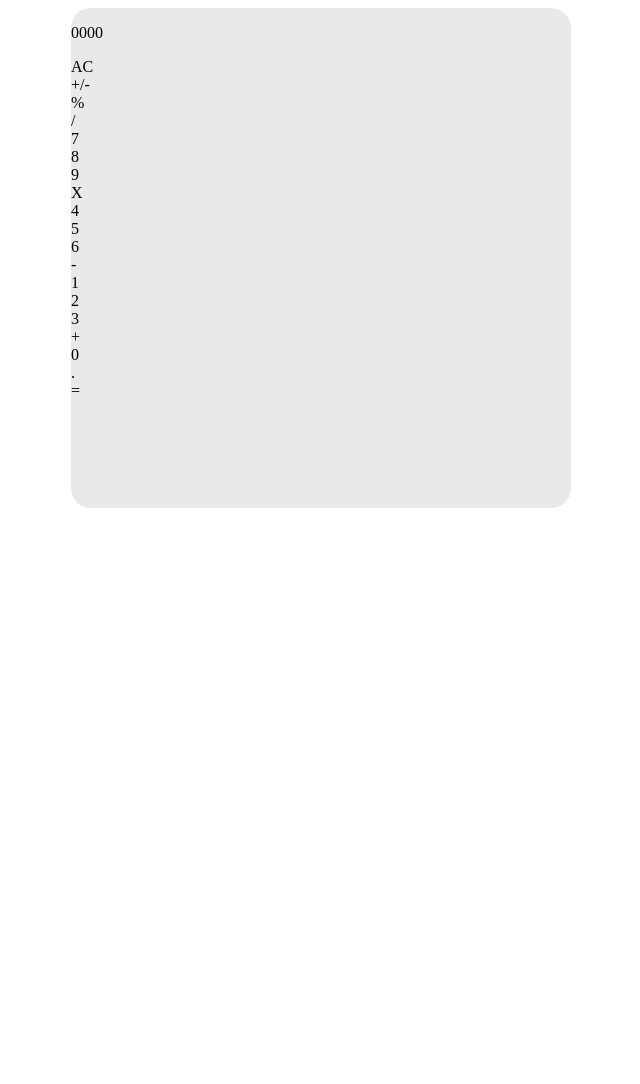
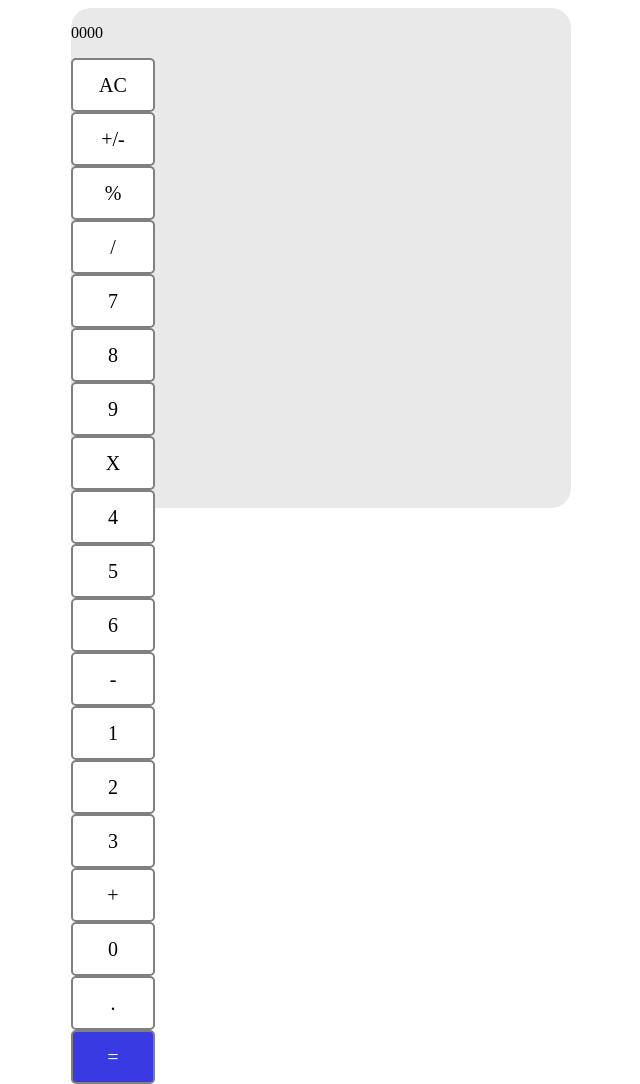
Before and after one commit to Ibragim1337/Calculator, a plain HTML site: page index.html in a window 1280 px wide. Shown: the whole page, without its empty margins (319-959 px from the left). Before the commit the page ends 800 px from the top, so only its background shows below. Drawn offline with Linux system fonts and the light colour scheme.

Commit message:
buttons style

```diff
--- a/index.html
+++ b/index.html
@@ -35,7 +35,7 @@
 
         <div class="btn zero">0</div>
         <div class="btn dot">.</div>
-        <div class="btn equal">=</div>
+        <div class="btn equal bg-blue">=</div>
       </div>
     </div>
 </body>
--- a/style.css
+++ b/style.css
@@ -8,3 +8,40 @@ body {
   background-color: rgb(233, 233, 233);
   border-radius: 20px;
 }
+
+.btn{
+  background-color: white;
+  border: 2px solid grey;
+  height: 50px;
+  width: 80px;
+  border-radius: 5px;
+  text-align: center;
+  line-height: 50px;
+  font-size: 20px;
+  cursor: pointer;
+  user-select: none;
+}
+
+.equal{
+  color: white;
+}
+
+.btn:hover {
+  background-color: rgb(243, 243, 243);
+}
+
+.btn:active {
+  background-color: rgb(214, 214, 214);
+}
+
+.bg-blue {
+  background-color: rgb(58, 58, 226);
+}
+
+.equal:hover {
+  background-color: rgb(80, 80, 248);
+}
+
+.equal:active {
+  background-color: rgb(59, 59, 179);
+}
```
